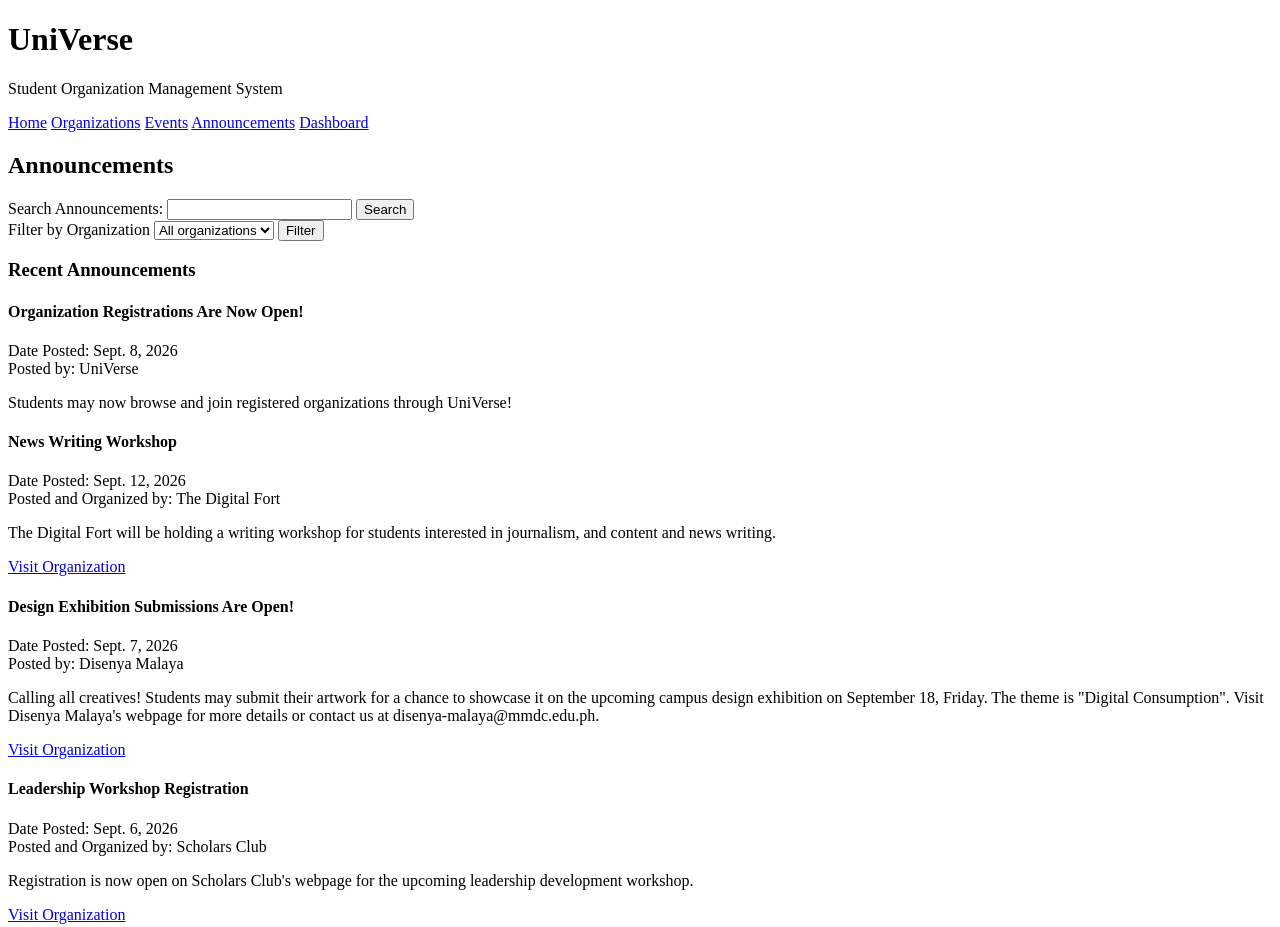
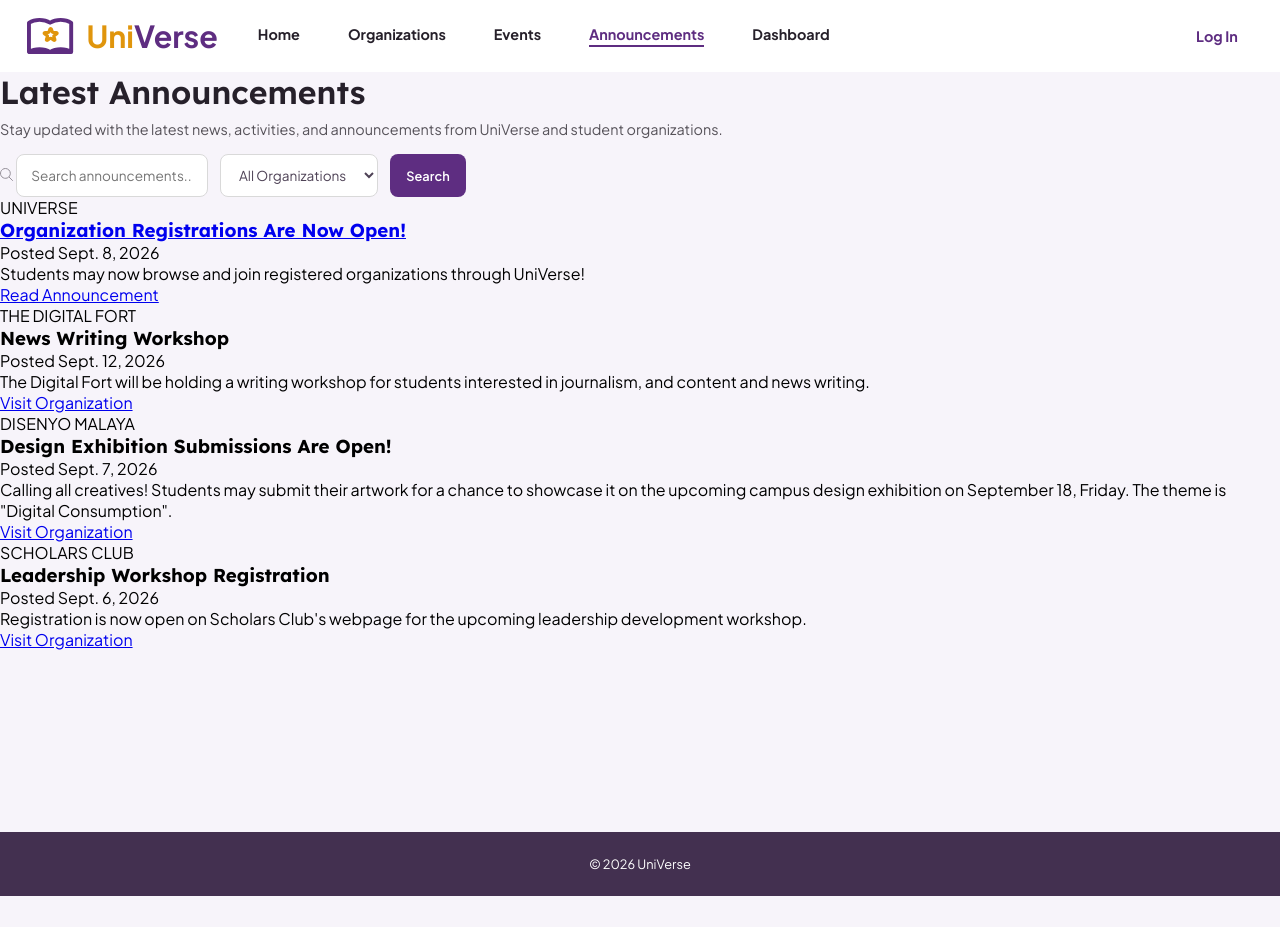
Before and after one commit to RumiRoo/UniVerse, a plain HTML site: page announcements.html in a window 1280 px wide. Shown: the top 927 px of the page. After the commit the page ends 896 px from the top, so only its background shows below. Drawn offline with Linux system fonts and the light colour scheme.

Commit message:
Integration of Announcements pages to main branch
Changes:
- Removed sign-up button
- CSS adjustments (font-weight and size, and decor)
- Search bar

```diff
--- a/announcements.html
+++ b/announcements.html
@@ -4,110 +4,238 @@
     <meta charset="UTF-8">
     <meta name="viewport" content="width=device-width, initial-scale=1.0">
 
+    <link rel="stylesheet" href="style.css">
     <title>Announcements</title>
 </head>
 
 <body>
 
-    <header>
-        <h1>UniVerse</h1>
-        <p>Student Organization Management System</p>
-    </header>
+    <header id="header">
+        <div class="header-left">
+
+            <div class="logo">
+                <img src="assets/logo2.svg" alt="UniVerse logo">
+                <span class="logo-text">
+                    <span class="uni">Uni</span><span class="verse">Verse</span>
+                </span>
+            </div>
 
             <nav>
                 <a href="index.html">Home</a>
                 <a href="organizations.html">Organizations</a>
                 <a href="events.html">Events</a>
-        <a href="announcements.html">Announcements</a>
+                <a href="announcements.html" class="active">Announcements</a>
                 <a href="dashboard.html">Dashboard</a>
             </nav>
 
+        </div>
+
+        <div class="header-right">
+            <button class="button light-button">Log In</button>
+        </div>
+    </header>
+
+
     <main>
 
-        <h2>Announcements</h2>
+        <section id="announcements-banner">
+
+            <h2 class="page-title">
+                Latest <span>Announcements</span>
+            </h2>
+
+            <p class="page-description">
+                Stay updated with the latest news, activities, and announcements
+                from UniVerse and student organizations.
+            </p>
 
             <form>
-            <label for="announcement-search">Search Announcements:</label>
-            <input for="text" id="announcement-search" name="announcement-search">
-            <button type="submit">Search</button>
+
+                <label for="announcement-search" class="sr-only">
+                    Search Announcements
+                </label>
+
+                <div class="search-bar">
+                    <img src="assets/magnifying_glass.svg" alt="">
+                    <input
+                        type="text"
+                        id="announcement-search"
+                        name="announcement-search"
+                        placeholder="Search announcements..."
+                    >
+                </div>
+
+                <label for="announcement-organization" class="sr-only">
+                    Filter by Organization
+                </label>
+
+                <select
+                    id="announcement-organization"
+                    name="announcement-organization"
+                >
+                    <option value="all">All Organizations</option>
+                    <option value="universe">UniVerse</option>
+                    <option value="digital-fort">The Digital Fort</option>
+                    <option value="disenyo-malaya">Disenyo Malaya</option>
+                    <option value="scholars-club">Scholars Club</option>
+                </select>
+
+                <button type="submit" class="search-button">
+                    Search
+                </button>
 
             </form>
 
-        <form>
-            <label for="announcement-organization">Filter by Organization</label>
+        </section>
 
-            <select id="announcement-organization" name="announcement-organization">
-                <option value="all">All organizations</option>
-                <option value="digital-fort">The Digital Fort</option>
-                <option value="disenya-malaya">Disenya Malaya</option>
-                <option value="scholars-club">Scholars Club</option>
-            </select>
 
-            <button type="submit">Filter</button>
+        <div id="announcements-page">
 
-        </form>
+            <div class="announcements-list">
 
-        <section>
-            <h3>Recent Announcements</h3>
 
-            <article>
-                <h4>Organization Registrations Are Now Open!</h4>
-                <p>
-                    Date Posted: Sept. 8, 2026
-                    <br>
-                    Posted by: UniVerse
+                <article class="announcement-card">
+
+                    <div class="announcement-body">
+
+                        <p class="announcement-category">
+                            UNIVERSE
                         </p>
 
-                <p>
-                    Students may now browse and join registered organizations through UniVerse!
+                        <h3 class="announcement-title">
+                            <a href="announcement-details.html">
+                                Organization Registrations Are Now Open!
+                            </a>
+                        </h3>
+
+                        <p class="announcement-date">
+                            Posted Sept. 8, 2026
                         </p>
+
+                        <p class="announcement-description">
+                            Students may now browse and join registered
+                            organizations through UniVerse!
+                        </p>
+
+                        <a
+                            class="announcement-link"
+                            href="announcement-details.html"
+                        >
+                            Read Announcement
+                        </a>
+
+                    </div>
+
                 </article>
 
-            <article>
-                <h4>News Writing Workshop</h4>
-                <p>
-                    Date Posted: Sept. 12, 2026
-                    <br>
-                    Posted and Organized by: The Digital Fort
+
+                <article class="announcement-card">
+
+                    <div class="announcement-body">
+
+                        <p class="announcement-category">
+                            THE DIGITAL FORT
                         </p>
 
-                <p>
-                    The Digital Fort will be holding a writing workshop for students interested in journalism, and content and news writing.
+                        <h3 class="announcement-title">
+                            News Writing Workshop
+                        </h3>
+
+                        <p class="announcement-date">
+                            Posted Sept. 12, 2026
                         </p>
-                <a href="digital-fort.html">Visit Organization</a>
+
+                        <p class="announcement-description">
+                            The Digital Fort will be holding a writing workshop
+                            for students interested in journalism, and content
+                            and news writing.
+                        </p>
+
+                        <a
+                            class="announcement-link"
+                            href="digital-fort.html"
+                        >
+                            Visit Organization
+                        </a>
+
+                    </div>
+
                 </article>
 
-            <article>
-                <h4>Design Exhibition Submissions Are Open!</h4>
-                <p>
-                    Date Posted: Sept. 7, 2026
-                    <br>
-                    Posted by: Disenya Malaya
+
+                <article class="announcement-card">
+
+                    <div class="announcement-body">
+
+                        <p class="announcement-category">
+                            DISENYO MALAYA
                         </p>
 
-                <p>
-                    Calling all creatives! Students may submit their artwork for a chance to showcase it on the upcoming campus design exhibition on September 18, Friday. The theme is "Digital Consumption". Visit Disenya Malaya's webpage for more details or contact us at disenya-malaya@mmdc.edu.ph.
+                        <h3 class="announcement-title">
+                            Design Exhibition Submissions Are Open!
+                        </h3>
+
+                        <p class="announcement-date">
+                            Posted Sept. 7, 2026
                         </p>
-                <a href="disenyo-malaya.html">Visit Organization</a>
+
+                        <p class="announcement-description">
+                            Calling all creatives! Students may submit their
+                            artwork for a chance to showcase it on the upcoming
+                            campus design exhibition on September 18, Friday.
+                            The theme is "Digital Consumption".
+                        </p>
+
+                        <a
+                            class="announcement-link"
+                            href="disenyo-malaya.html"
+                        >
+                            Visit Organization
+                        </a>
+
+                    </div>
+
                 </article>
 
-            <article>
-                <h4>Leadership Workshop Registration</h4>
-                <p>
-                    Date Posted: Sept. 6, 2026
-                    <br>
-                    Posted and Organized by: Scholars Club
+
+                <article class="announcement-card">
+
+                    <div class="announcement-body">
+
+                        <p class="announcement-category">
+                            SCHOLARS CLUB
                         </p>
 
-                <p>
-                    Registration is now open on Scholars Club's webpage for the upcoming leadership development workshop.
+                        <h3 class="announcement-title">
+                            Leadership Workshop Registration
+                        </h3>
+
+                        <p class="announcement-date">
+                            Posted Sept. 6, 2026
                         </p>
-                <a href="scholars-club.html">Visit Organization</a>
+
+                        <p class="announcement-description">
+                            Registration is now open on Scholars Club's webpage
+                            for the upcoming leadership development workshop.
+                        </p>
+
+                        <a
+                            class="announcement-link"
+                            href="scholars-club.html"
+                        >
+                            Visit Organization
+                        </a>
+
+                    </div>
+
                 </article>
 
-        </section>
+            </div>
+
+        </div>
 
     </main>
+
 
     <footer>
         <p>&copy; 2026 UniVerse</p>
```
Also changed, not shown: announcement-details.html (added, +95 -0 lines). Lines whose indentation alone changed are shown as unchanged.
